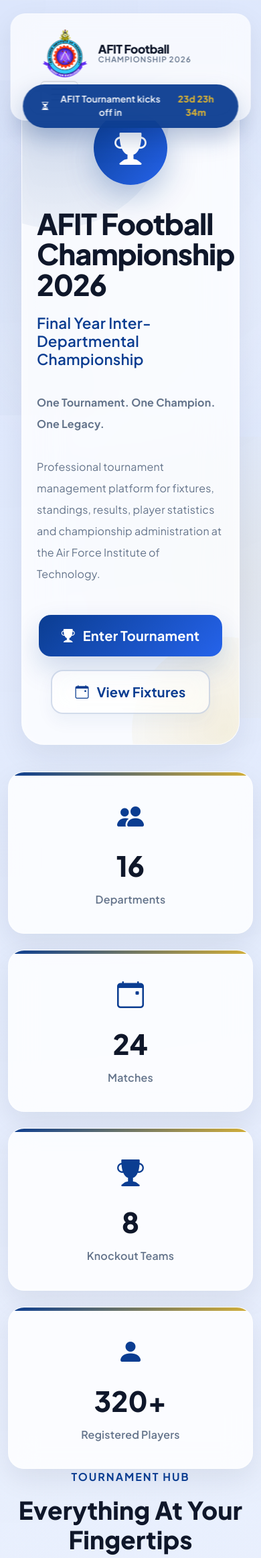
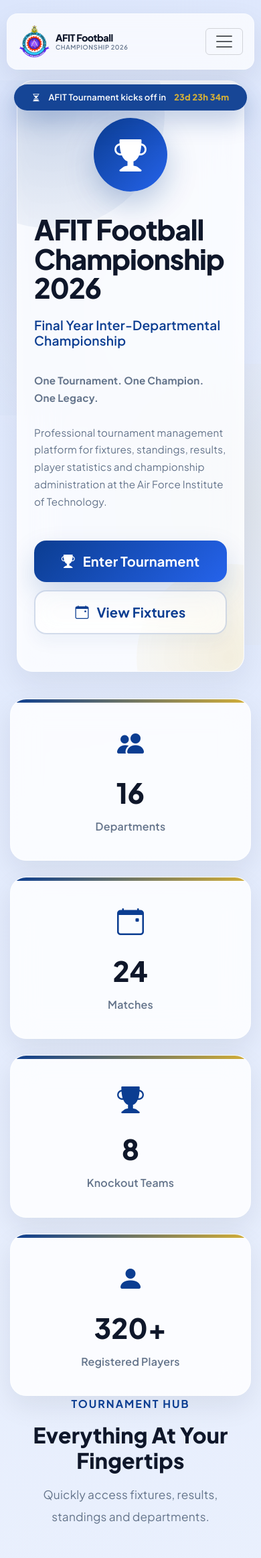
Before and after one commit to Josephatl-prog/football-tournament-system, a Flask app: page / in a window 390 px wide; the page is wider, and only the part inside the window is pictured. Shown: the top 2326 px of that part at 67% size. Run offline with Flask 3, Linux system fonts and the light colour scheme.

Commit message:
Fix mobile navbar and page width

```diff
--- a/static/css/style.css
+++ b/static/css/style.css
@@ -29,3 +29,228 @@ h1,h2,h3,h4,h5{color:var(--dark);font-weight:800}p{color:var(--muted);line-heigh
 @media(max-width:992px){.stats-dashboard{grid-template-columns:1fr}.knockout-wrapper{gap:50px}.knockout-wrapper .round{min-width:320px}.semi-finals,.final-round,.champion-round{padding-top:0}}
 @media(max-width:768px){.hero{padding-top:120px}.hero-content{padding:60px 35px}.hero h1{font-size:3.4rem}.hero h2{font-size:1.4rem}.standings-section{padding:90px 20px}.match-card{padding:18px}.match-btn{font-size:.9rem}.match-score-card{flex-direction:column;gap:30px}.match-score-card .team{width:100%}.lineup-page{padding:50px 15px}.football-pitch{max-width:520px;height:680px}.player-slot{width:115px}.player-select{font-size:10px;padding:6px}.position-label{width:34px;height:34px;line-height:34px;font-size:10px}.gallery-grid{grid-template-columns:1fr 1fr}.spotlight-card{padding:45px 30px}.spotlight-card h2{font-size:2.3rem}.countdown-card{padding:50px 25px}}
 @media(max-width:576px){.hero-content{padding:45px 22px}.hero h1{font-size:2.7rem;letter-spacing:-1px}.hero p{font-size:1rem}.section-heading h2{font-size:2.3rem}.gallery-grid{grid-template-columns:1fr}.gallery-item.large{height:350px}.gallery-item.wide{grid-column:span 1}.lineup-page{padding:40px 10px}.lineup-team{margin-bottom:60px}.away-lineup{margin-top:50px}.football-pitch{width:100%;height:600px;border-width:3px}.player-slot{width:82px}.player-select{font-size:8px;padding:5px 3px}.position-label{width:30px;height:30px;line-height:30px;font-size:9px;margin-bottom:4px}.pitch-circle{width:105px;height:105px}.substitutes-card{padding:18px 12px}.substitute-grid{grid-template-columns:1fr}.countdown-timer{gap:12px}.time-box{width:105px;height:105px}.time-box span{font-size:2.3rem}.countdown-banner{width:90%;justify-content:center;text-align:center;font-size:.85rem}}
+/* ==========================================================
+   FINAL MOBILE WIDTH / NAVBAR FIX
+   ========================================================== */
+
+@media (max-width: 768px) {
+
+    html,
+    body {
+        width: 100%;
+        max-width: 100%;
+        overflow-x: hidden;
+    }
+
+    /* Navbar fits completely inside the phone */
+    .navbar {
+        width: calc(100% - 20px);
+        max-width: none;
+        left: 10px;
+        right: 10px;
+        transform: none;
+
+        padding: 12px 16px;
+        border-radius: 16px;
+    }
+
+    /* Prevent navbar contents from creating extra width */
+    .navbar .container {
+        width: 100%;
+        max-width: 100%;
+        padding-left: 0;
+        padding-right: 0;
+    }
+
+    .navbar-brand {
+        min-width: 0;
+        max-width: 75%;
+        gap: 8px;
+    }
+
+    .brand-icon {
+        width: 48px;
+        height: 48px;
+    }
+
+    .brand-text span {
+        font-size: .9rem;
+    }
+
+    .brand-text small {
+        font-size: .58rem;
+        letter-spacing: .6px;
+    }
+
+    /* Bootstrap navbar collapse */
+    .navbar-collapse {
+        width: 100%;
+    }
+
+    .navbar-nav {
+        width: 100%;
+        margin-top: 15px;
+    }
+
+    .nav-item {
+        width: 100%;
+    }
+
+    .nav-link {
+        margin-left: 0;
+        padding: 10px 0;
+    }
+
+    /* ======================================================
+       ALL MAIN SECTIONS USE THE SAME MOBILE WIDTH
+       ====================================================== */
+
+    .hero,
+    .stats-section,
+    .fixtures-section,
+    .hub-section,
+    .match-centre-section,
+    .standings-section,
+    .top-scorers-section,
+    .spotlight-section,
+    .countdown-section,
+    .gallery-section,
+    .teams-page,
+    .team-profile-page,
+    .fixtures-page,
+    .match-center-page,
+    .player-stats-section,
+    .results-section,
+    .standings-page,
+    .statistics-page,
+    .bracket-page,
+    .lineup-page,
+    .admin-login-section,
+    .admin-page {
+
+        width: 100%;
+        max-width: 100%;
+        overflow-x: hidden;
+    }
+
+    /* Bootstrap containers stay inside viewport */
+    .container {
+        width: 100%;
+        max-width: 100%;
+        padding-left: 15px;
+        padding-right: 15px;
+    }
+
+    /* ======================================================
+       HERO
+       ====================================================== */
+
+    .hero {
+        padding: 120px 10px 40px;
+    }
+
+    .hero-content {
+        width: 100%;
+        max-width: 100%;
+        padding: 55px 25px;
+        border-radius: 24px;
+    }
+
+    .hero h1 {
+        font-size: 2.6rem;
+        letter-spacing: -1px;
+    }
+
+    .hero h2 {
+        font-size: 1.2rem;
+    }
+
+    .hero p {
+        font-size: .95rem;
+        line-height: 1.7;
+    }
+
+    .hero-buttons {
+        width: 100%;
+        gap: 12px;
+    }
+
+    .hero-buttons .btn {
+        width: 100%;
+    }
+
+    /* ======================================================
+       GENERAL CARDS
+       ====================================================== */
+
+    .stat-card,
+    .fixture-card,
+    .hub-card,
+    .result-card,
+    .group-card,
+    .scorer-card,
+    .spotlight-card,
+    .countdown-card,
+    .profile-card,
+    .stats-panel,
+    .stats-content,
+    .stats-sidebar,
+    .group-table,
+    .stats-table {
+
+        max-width: 100%;
+    }
+
+    /* ======================================================
+       HEADINGS
+       ====================================================== */
+
+    .section-heading {
+        width: 100%;
+        padding: 0 10px;
+    }
+
+    .section-heading h2 {
+        font-size: 2rem;
+    }
+
+    /* ======================================================
+       TABLES
+       ====================================================== */
+
+    .stats-table,
+    .group-table {
+        overflow-x: auto;
+    }
+
+    /* ======================================================
+       BRACKET
+       ====================================================== */
+
+    .knockout-wrapper {
+        width: 100%;
+        max-width: 100%;
+        overflow-x: auto;
+        padding-left: 5px;
+        padding-right: 5px;
+    }
+
+    /* ======================================================
+       COUNTDOWN
+       ====================================================== */
+
+    .countdown-banner {
+        width: calc(100% - 20px);
+        max-width: calc(100% - 20px);
+        left: 10px;
+        right: 10px;
+        transform: none;
+
+        justify-content: center;
+        text-align: center;
+
+        padding: 10px 15px;
+        font-size: .8rem;
+    }
+
+}
```
